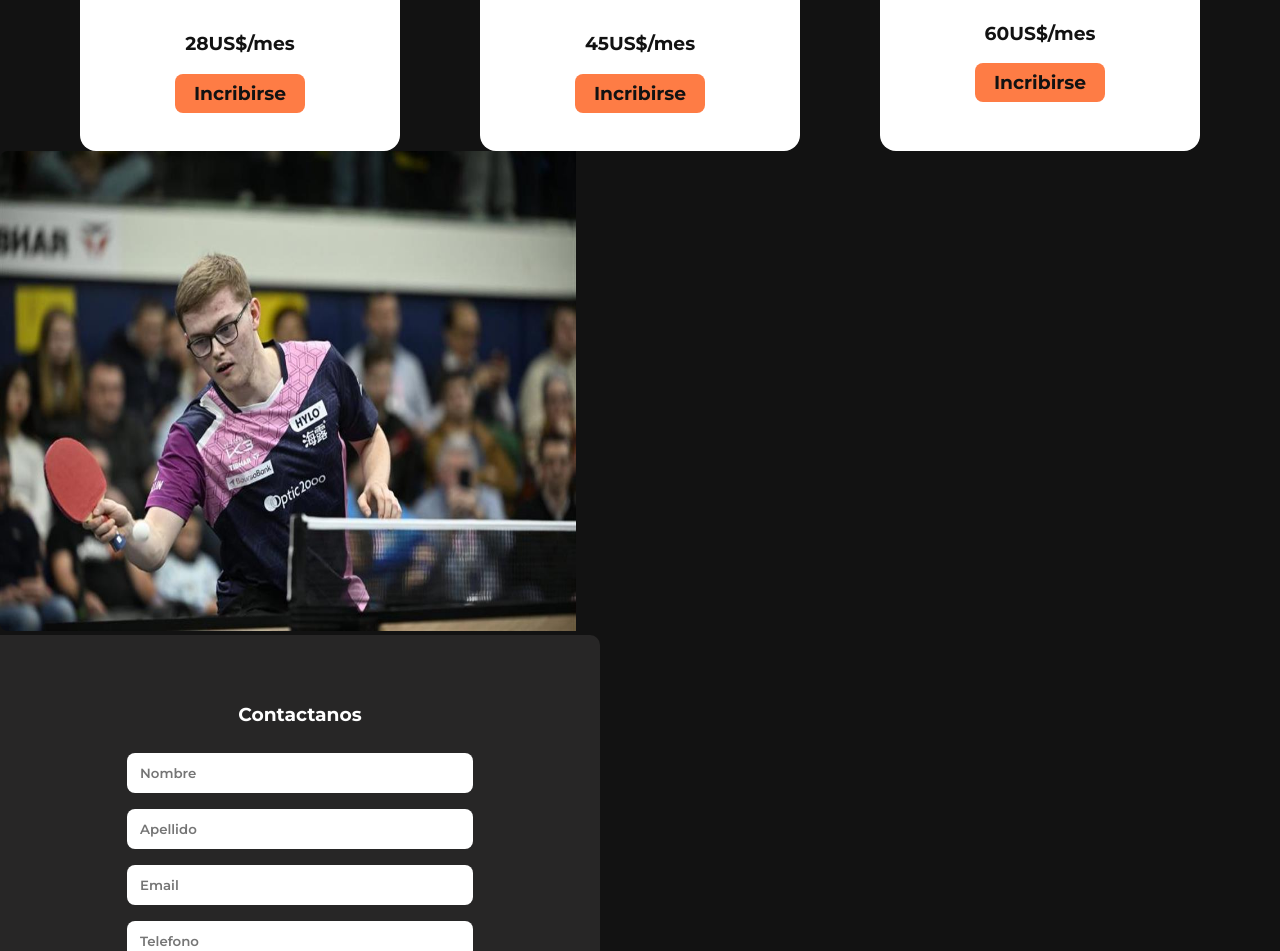
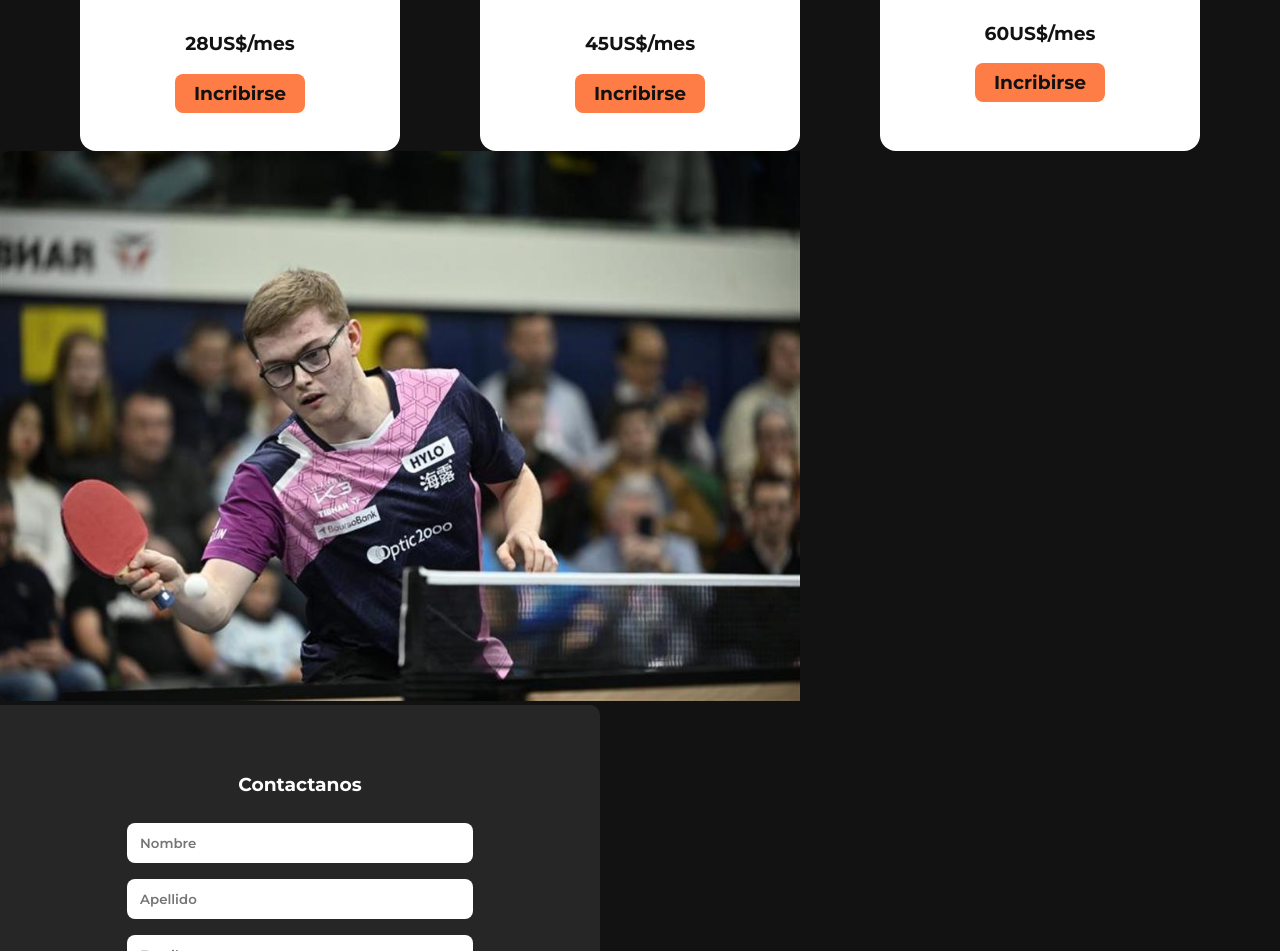
Before and after one commit to JoacoArrieta08/Ping-Pong-Academy, a plain HTML site: page index.html in a window 1280 px wide. Shown: the part 1578-2529 px from the top of the page. Drawn offline with Linux system fonts and the light colour scheme.

Commit message:
Update style.css

```diff
--- a/style.css
+++ b/style.css
@@ -159,10 +159,10 @@ input {
 }
 
 .contactimg {
-    width: 45vw;
-    height: 60vh;
-    border-bottom-left-radius: 1vh;
-    border-top-left-radius: 1vh;
+    width: 800px;
+    height: 550px;
+    border-bottom-left-radius: 10px;
+    border-top-left-radius: 10px;
 }
 
 button {
```
